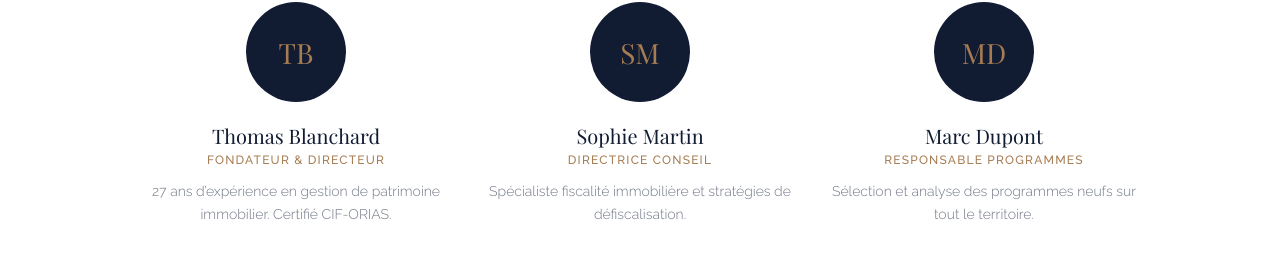
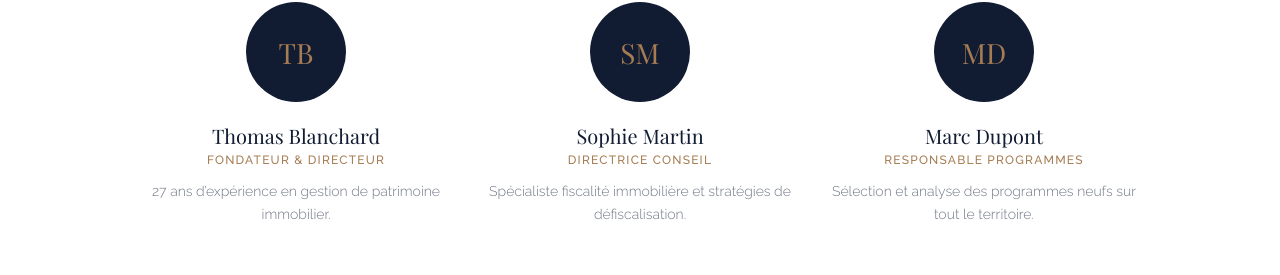
Before and after one commit to tblanchardviveo/viveo-public, a React (Vite) app: page /approche-viveo in a window 1280 px wide. Shown: the part 3742-4017 px from the top of the page. Built offline with nearby package versions, Linux system fonts and the light colour scheme; no server answers; a web font is replaced by a local one.

Commit message:
fix: EquipeApproche - retrait mention Certifié CIF-ORIAS

```diff
--- a/src/components/approche/EquipeApproche.jsx
+++ b/src/components/approche/EquipeApproche.jsx
@@ -3,7 +3,7 @@ import { useState, useEffect, useRef } from 'react'
 const C = { navy: '#111C33', bronze: '#A67C52', bronzeLight: '#C4976A' }
 
 const team = [
-  { name: 'Thomas Blanchard', role: 'Fondateur & Directeur', bio: '27 ans d’expérience en gestion de patrimoine immobilier. Certifié CIF-ORIAS.', initials: 'TB' },
+  { name: 'Thomas Blanchard', role: 'Fondateur & Directeur', bio: '27 ans d’expérience en gestion de patrimoine immobilier.', initials: 'TB' },
   { name: 'Sophie Martin', role: 'Directrice Conseil', bio: 'Spécialiste fiscalité immobilière et stratégies de défiscalisation.', initials: 'SM' },
   { name: 'Marc Dupont', role: 'Responsable Programmes', bio: 'Sélection et analyse des programmes neufs sur tout le territoire.', initials: 'MD' },
 ]
```
